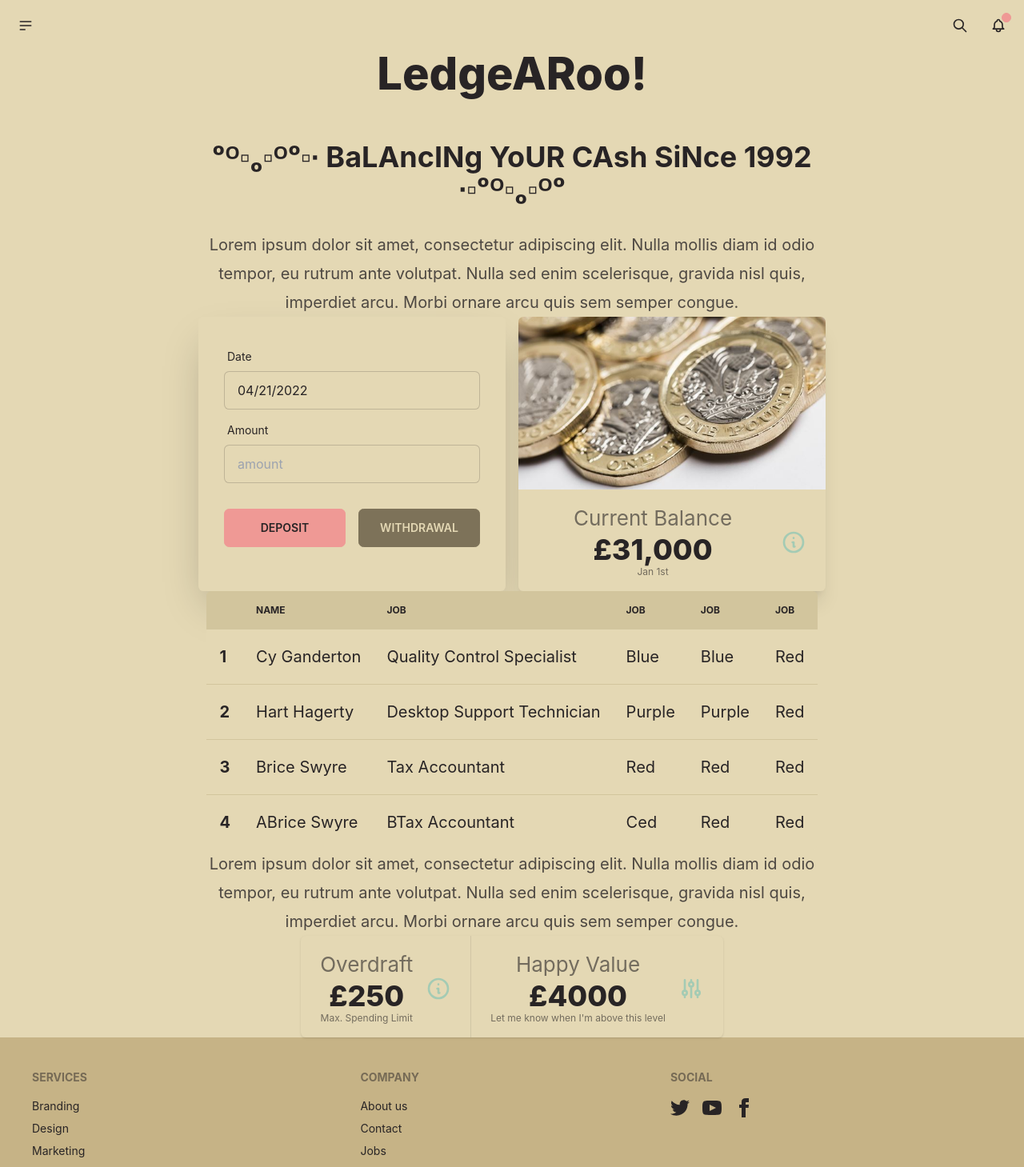
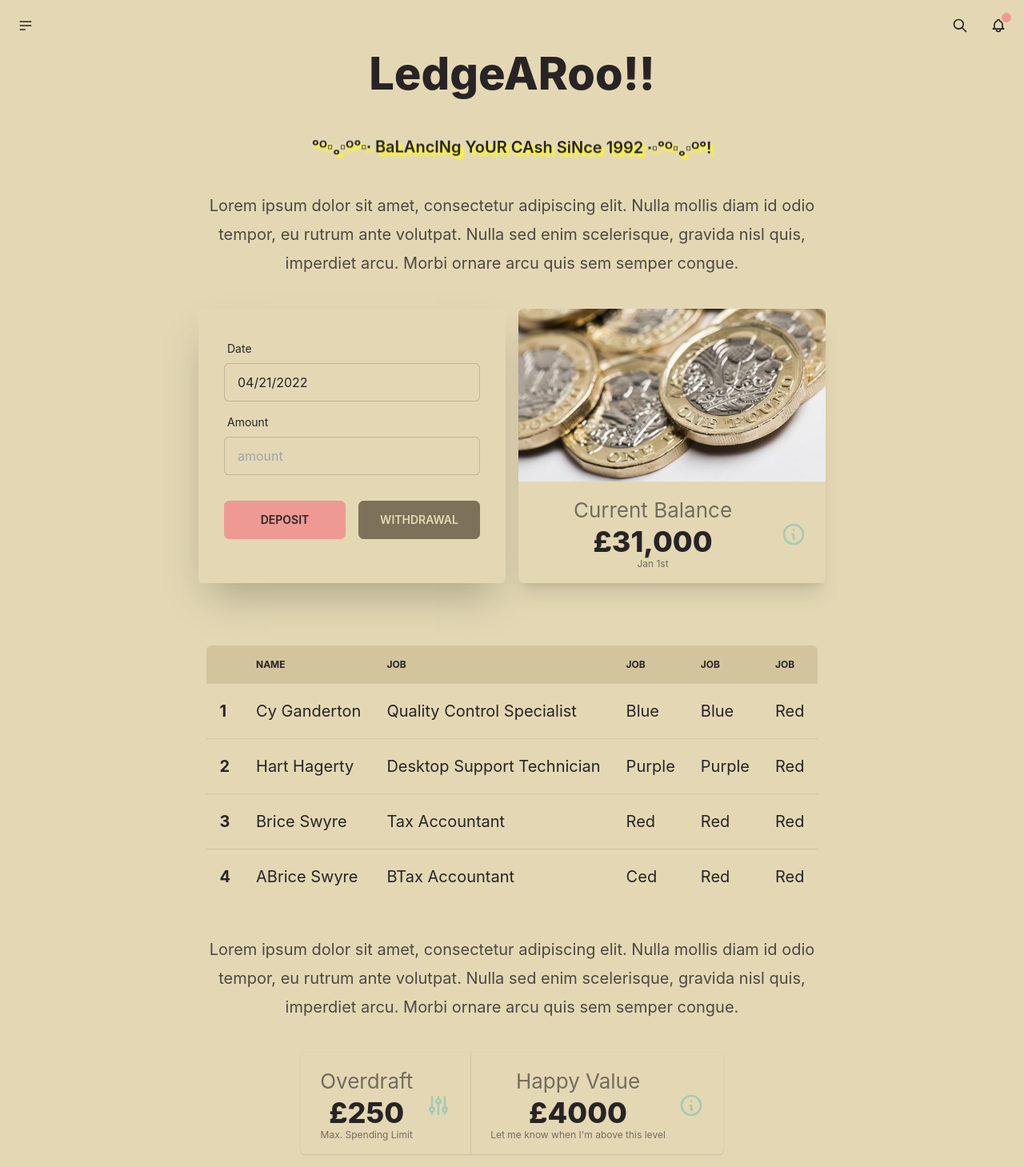
Before and after one commit to jonathanleahy/ledge, a React (Create React App) app: page / in a window 1280 px wide. Shown: the top 1459 px of the page at 80% size. Built offline with nearby package versions, Linux system fonts and the light colour scheme.

Commit message:
convert html to components as pass data as props

```diff
--- a/src/App.css
+++ b/src/App.css
@@ -8,7 +8,7 @@
   }
 }
 
-.App-header {
+.Body-centered {
   min-height: 100vh;
   display: flex;
   flex-direction: column;
--- a/src/App.tsx
+++ b/src/App.tsx
@@ -3,10 +3,10 @@ import './App.css';
 import {NavBar} from "./components/NavBar";
 import {Header} from "./components/Header";
 import {Footer} from "./components/Footer";
-import {Table} from "./components/Table";
-import {DataEntry} from "./components/DataEntry";
-import {Card} from "./components/Card";
-import {Stats} from "./components/Stats";
+import {TableOfTransactions} from "./components/TableOfTransactions";
+import {TransactionDateEntry} from "./components/TransactionDateEntry";
+import {CardDetailed} from "./components/CardDetailed";
+import {StatusStatsBar} from "./components/StatusStatsBar";
 import {GeneralDescription} from "./components/GeneralDescription";
 
 function App() {
@@ -16,24 +16,48 @@ function App() {
 
             <NavBar/>
 
-            <header className="App-header">
+            <header className="Body-centered">
 
-                <Header/>
+                <Header title="LedgeARoo!"
+                        subtitle={"ᵒᴼ▫ₒ▫ᴼᵒ▫∙ BaLAncINg YoUR CAsh SiNce 1992 ∙▫ᵒᴼ▫ₒ▫ᴼᵒ"}
+                />
+                <br/>
+
+                <GeneralDescription>
+                    Lorem ipsum dolor sit amet, consectetur adipiscing elit. Nulla mollis diam id odio tempor, eu
+                    rutrum ante volutpat. Nulla sed enim scelerisque, gravida nisl quis, imperdiet arcu. Morbi
+                    ornare arcu quis sem semper congue.
+                </GeneralDescription>
+                <br/>
 
                 <div className="grid grid-cols-2 gap-4">
-                    <div>
-                        <DataEntry/>
-                    </div>
-                    <div>
-                        <Card/>
-                    </div>
+                    <TransactionDateEntry/>
+                    <CardDetailed title="Current Balance"
+                                  value="£31,000"
+                                  desc="Jan 1st"
+                                  image="money-shutterstock.jpg"
+                                  isIconInfo
+                    />
                 </div>
+                <br/>
+                <br/>
 
-                <Table/>
+                <TableOfTransactions/>
+                <br/>
 
-                <GeneralDescription/>
+                <GeneralDescription>
+                    Lorem ipsum dolor sit amet, consectetur adipiscing elit. Nulla mollis diam id odio tempor, eu
+                    rutrum ante volutpat. Nulla sed enim scelerisque, gravida nisl quis, imperdiet arcu. Morbi
+                    ornare arcu quis sem semper congue.
+                </GeneralDescription>
+                <br/>
 
-                <Stats/>
+                <StatusStatsBar
+                    overdraftValue="£250"
+                    happyValue={"£4000"}
+                />
+                <br/>
+                <br/>
 
             </header>
 
--- a/src/components/Card.tsx
+++ b/src/components/Card.tsx
@@ -1,17 +1,18 @@
 import * as React from 'react';
-import DatePicker from "react-datepicker";
 
 type Props = {
-
+    title: string,
+    value: string,
+    desc: string,
+    isIconInfo?: boolean
+    isIconConfig?: boolean
 };
 
 export const Card = (props: Props) => {
     return (
-        <div className="card w-96 bg-base-100 shadow-xl h-full">
-            <figure><img src="money-shutterstock.jpg" alt="Shoes"/></figure>
-            <div className="stats shadow">
-            </div>
-            <div className="stat">
+        <div className="stat">
+
+            {props.isIconInfo &&
                 <div className="stat-figure text-secondary">
                     <svg xmlns="http://www.w3.org/2000/svg" fill="none" viewBox="0 0 24 24"
                          className="inline-block w-8 h-8 stroke-current">
@@ -19,10 +20,21 @@ export const Card = (props: Props) => {
                               d="M13 16h-1v-4h-1m1-4h.01M21 12a9 9 0 11-18 0 9 9 0 0118 0z"></path>
                     </svg>
                 </div>
-                <div className="stat-title">Current Balance</div>
-                <div className="stat-value">£31,000</div>
-                <div className="stat-desc">Jan 1st</div>
-            </div>
+            }
+
+            {props.isIconConfig &&
+                <div className="stat-figure text-secondary">
+                <svg xmlns="http://www.w3.org/2000/svg" fill="none" viewBox="0 0 24 24"
+                     className="inline-block w-8 h-8 stroke-current">
+                    <path stroke-linecap="round" stroke-linejoin="round" stroke-width="2"
+                          d="M12 6V4m0 2a2 2 0 100 4m0-4a2 2 0 110 4m-6 8a2 2 0 100-4m0 4a2 2 0 110-4m0 4v2m0-6V4m6 6v10m6-2a2 2 0 100-4m0 4a2 2 0 110-4m0 4v2m0-6V4"></path>
+                </svg>
+                </div>
+            }
+
+            <div className="stat-title">{props.title}</div>
+            <div className="stat-value">{props.value}</div>
+            <div className="stat-desc">{props.desc}</div>
         </div>
     );
 };
--- /dev/null
+++ b/src/components/CardDetailed.tsx
@@ -0,0 +1,32 @@
+import * as React from 'react';
+import {Card} from "./Card";
+
+type Props = {
+    title: string,
+    value: string,
+    desc: string,
+    image?: string,
+    isIconInfo?: boolean
+    children?: React.ReactNode
+};
+
+export const CardDetailed = (props: Props) => {
+    return (
+
+        <div className="card w-96 bg-base-100 shadow-xl h-full">
+
+            {props.image &&
+                <figure><img src={props.image} alt="Shoes"/></figure>
+            }
+
+            <div className="stats shadow"></div>
+
+            <Card title={props.title}
+                  value={props.value}
+                  desc={props.desc}
+                  isIconInfo
+            />
+
+        </div>
+    );
+};
--- a/src/components/GeneralDescription.tsx
+++ b/src/components/GeneralDescription.tsx
@@ -1,14 +1,14 @@
 import * as React from 'react';
 
-type Props = {};
+type Props = {
+    children?: React.ReactNode
+};
 
 export const GeneralDescription = (props: Props) => {
     return (
         <article className="prose lg:prose-xl">
             <p>
-                Lorem ipsum dolor sit amet, consectetur adipiscing elit. Nulla mollis diam id odio tempor, eu
-                rutrum ante volutpat. Nulla sed enim scelerisque, gravida nisl quis, imperdiet arcu. Morbi
-                ornare arcu quis sem semper congue.
+                {props.children}
             </p>
         </article>
     );
--- a/src/components/Header.tsx
+++ b/src/components/Header.tsx
@@ -1,19 +1,23 @@
 // @flow
 import * as React from 'react';
 
-type Props = {};
+type Props = {
+    title: string,
+    subtitle: string,
+    children?: React.ReactNode
+};
 
 export const Header = (props: Props) => {
     return (
         <div>
             <article className="prose lg:prose-xl">
-                <h1>LedgeARoo!</h1>
-                <h2>ᵒᴼ▫ₒ▫ᴼᵒ▫∙ BaLAncINg YoUR CAsh SiNce 1992 ∙▫ᵒᴼ▫ₒ▫ᴼᵒ</h2>
-                <p>
-                    Lorem ipsum dolor sit amet, consectetur adipiscing elit. Nulla mollis diam id odio tempor, eu
-                    rutrum ante volutpat. Nulla sed enim scelerisque, gravida nisl quis, imperdiet arcu. Morbi
-                    ornare arcu quis sem semper congue.
-                </p>
+
+                { props.title &&
+                <h1>{props.title}!</h1>}
+
+                { props.subtitle &&
+                    <h4>{props.subtitle}!</h4>}
+
             </article>
         </div>
     );
--- a/src/components/Stats.tsx
+++ /dev/null
@@ -1,37 +0,0 @@
-import * as React from 'react';
-
-type Props = {
-
-};
-
-export const Stats = (props: Props) => {
-    return (
-        <div className="stats shadow">
-            <div className="stat">
-                <div className="stat-figure text-secondary">
-                    <svg xmlns="http://www.w3.org/2000/svg" fill="none" viewBox="0 0 24 24"
-                         className="inline-block w-8 h-8 stroke-current">
-                        <path stroke-linecap="round" stroke-linejoin="round" stroke-width="2"
-                              d="M13 16h-1v-4h-1m1-4h.01M21 12a9 9 0 11-18 0 9 9 0 0118 0z"></path>
-                    </svg>
-                </div>
-                <div className="stat-title">Overdraft</div>
-                <div className="stat-value">£250</div>
-                <div className="stat-desc">Max. Spending Limit</div>
-            </div>
-
-            <div className="stat">
-                <div className="stat-figure text-secondary">
-                    <svg xmlns="http://www.w3.org/2000/svg" fill="none" viewBox="0 0 24 24"
-                         className="inline-block w-8 h-8 stroke-current">
-                        <path stroke-linecap="round" stroke-linejoin="round" stroke-width="2"
-                              d="M12 6V4m0 2a2 2 0 100 4m0-4a2 2 0 110 4m-6 8a2 2 0 100-4m0 4a2 2 0 110-4m0 4v2m0-6V4m6 6v10m6-2a2 2 0 100-4m0 4a2 2 0 110-4m0 4v2m0-6V4"></path>
-                    </svg>
-                </div>
-                <div className="stat-title">Happy Value</div>
-                <div className="stat-value">£4000</div>
-                <div className="stat-desc">Let me know when I'm above this level</div>
-            </div>
-        </div>
-    );
-};
--- /dev/null
+++ b/src/components/StatusStatsBar.tsx
@@ -0,0 +1,26 @@
+import * as React from 'react';
+import {Card} from "./Card";
+
+type Props = {
+    overdraftValue: string,
+    happyValue: string,
+};
+
+// what is no overdraft, don't show
+
+export const StatusStatsBar = (props: Props) => {
+    return (
+        <div className="stats shadow">
+            <Card title="Overdraft"
+                  value={props.overdraftValue}
+                  desc="Max. Spending Limit"
+                  isIconConfig
+            />
+            <Card title="Happy Value"
+                  value={props.happyValue}
+                  desc="Let me know when I'm above this level"
+                  isIconInfo
+            />
+        </div>
+    );
+};
--- a/src/components/Table.tsx
+++ b/src/components/TableOfTransactions.tsx
@@ -4,7 +4,7 @@ type Props = {
 
 };
 
-export const Table = (props: Props) => {
+export const TableOfTransactions = (props: Props) => {
     return (
         <div className="overflow-x-auto">
             <table className="table w-full prose-xl">
--- a/src/components/DataEntry.tsx
+++ b/src/components/TransactionDateEntry.tsx
@@ -7,7 +7,7 @@ type Props = {
 
 };
 
-export const DataEntry = (props: Props) => {
+export const TransactionDateEntry = (props: Props) => {
 
     const [startDate, setStartDate] = useState(new Date());
 
```
